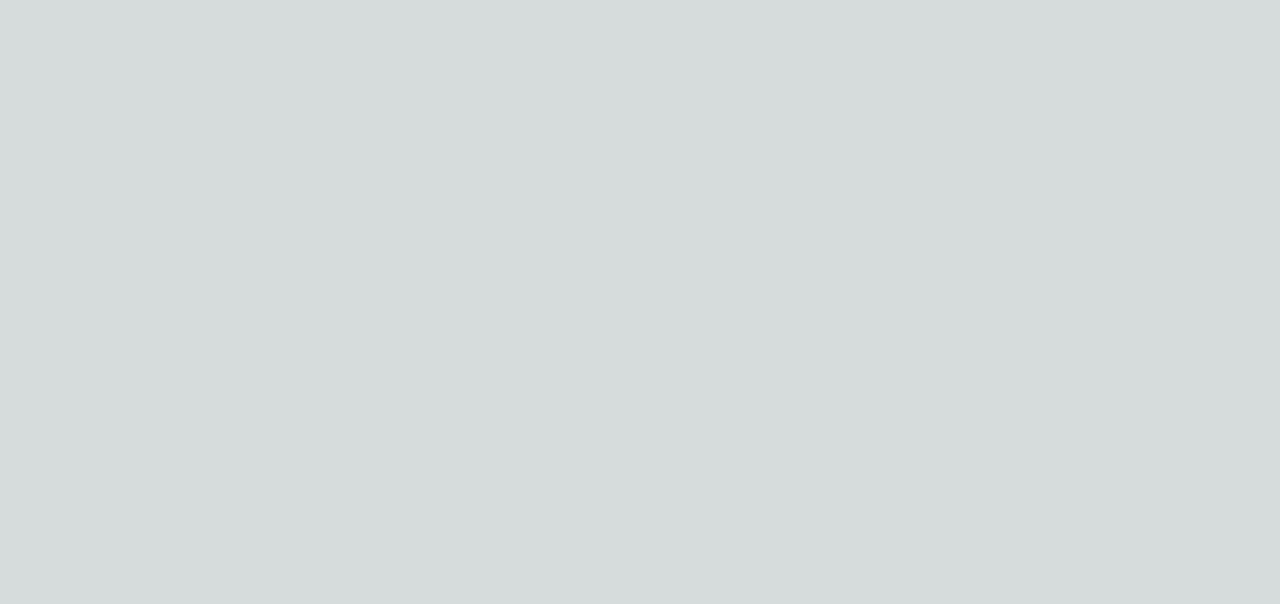
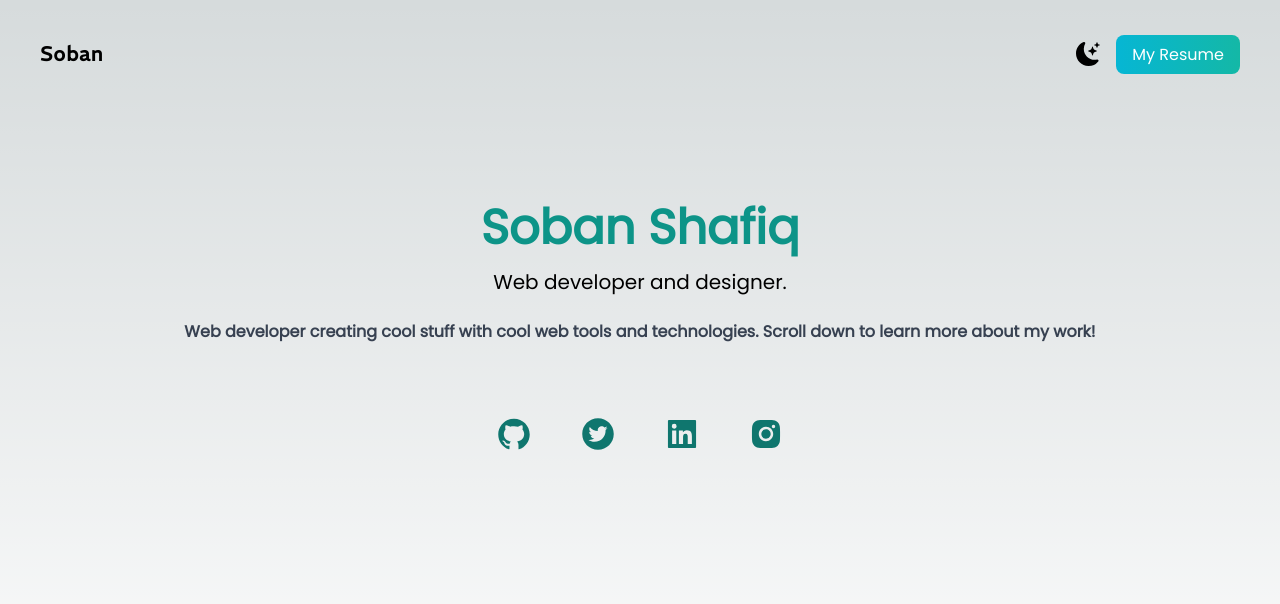
Before and after one commit to the-soban/tailwind-portfolio, a Next.js app: page / in a window 1280 px wide. Shown: the top 604 px of the page. Built offline with nearby package versions, Linux system fonts and the light colour scheme.

Commit message:
added navbar, text section, social icons

```diff
--- a/app/globals.css
+++ b/app/globals.css
@@ -9,6 +9,7 @@
 }
 
 body {
+  font-family: 'Poppins', sans-serif;
   color: rgb(var(--foreground-rgb));
   background: linear-gradient(
       to bottom,
@@ -17,3 +18,13 @@ body {
     )
     rgb(var(--background-start-rgb));
 }
+
+@font-face {
+  font-family: 'REM';
+  src: url('../public/REM-Regular.ttf');
+}
+
+@font-face {
+  font-family: 'Poppins';
+  src: url('../public/Poppins-Regular.ttf');
+}
--- a/app/layout.js
+++ b/app/layout.js
@@ -8,10 +8,12 @@ export const metadata = {
   description: 'Generated by create next app',
 }
 
-export default function RootLayout({ children }) {
+function RootLayout({ children }) {
   return (
     <html lang="en">
       <body className={inter.className}>{children}</body>
     </html>
   )
 }
+
+export default RootLayout;
--- a/app/page.js
+++ b/app/page.js
@@ -1,8 +1,30 @@
-import Image from 'next/image'
+import Image from 'next/image';
+import {BsFillMoonStarsFill} from 'react-icons/bs'
+import {AiFillTwitterCircle, AiFillLinkedin, AiFillInstagram, AiFillGithub} from 'react-icons/ai'
 
 export default function Home() {
   return (
     <main>
+      <section className='min-h-screen px-10'>
+        <nav className='navbar py-10 mb-12 flex justify-between'>
+          <h1 className='text-xl font-REM font-black tracking-wider'>Soban</h1>
+          <ul className='flex items-center gap-4'>
+            <li className='cursor-pointer text-2xl'><BsFillMoonStarsFill/></li>
+            <li><a className='font-Poppins text-white bg-gradient-to-r from-cyan-500 to-teal-500 px-4 py-2 rounded-lg' href='#'>My Resume</a></li>
+          </ul>
+        </nav>
+        <div className='text-center p-10'>
+          <h2 className='text-5xl font-Poppins font-extrabold py-2 text-teal-600'>Soban Shafiq</h2>
+          <h3 className='text-xl font-Poppins font-medium py-2'>Web developer and designer.</h3>
+          <p className='text-md font-Poppins font-semibold py-4 leading-6 text-gray-700'>Web developer creating cool stuff with cool web tools and technologies. Scroll down to learn more about my work!</p>
+        </div>
+        <div className='text-4xl flex justify-center gap-12 py-4'>
+          <a className=' text-teal-700 hover:text-teal-800 transition-all duration-400' href='#'><AiFillGithub/></a>
+          <a className=' text-teal-700 hover:text-teal-800 transition-all duration-400' href='#'><AiFillTwitterCircle/></a>
+          <a className=' text-teal-700 hover:text-teal-800 transition-all duration-400' href='#'><AiFillLinkedin/></a>
+          <a className=' text-teal-700 hover:text-teal-800 transition-all duration-400' href='#'><AiFillInstagram/></a>
+        </div>
+      </section>
     </main>
-  )
+  );
 }
--- a/tailwind.config.js
+++ b/tailwind.config.js
@@ -7,6 +7,10 @@ module.exports = {
   ],
   theme: {
     extend: {
+      fontFamily: {
+        REM: 'REM',
+        Poppins: 'Poppins',
+      },
       backgroundImage: {
         'gradient-radial': 'radial-gradient(var(--tw-gradient-stops))',
         'gradient-conic':
```
Also changed, not shown: public/Poppins-Regular.ttf (added), public/REM-Regular.ttf (added).
